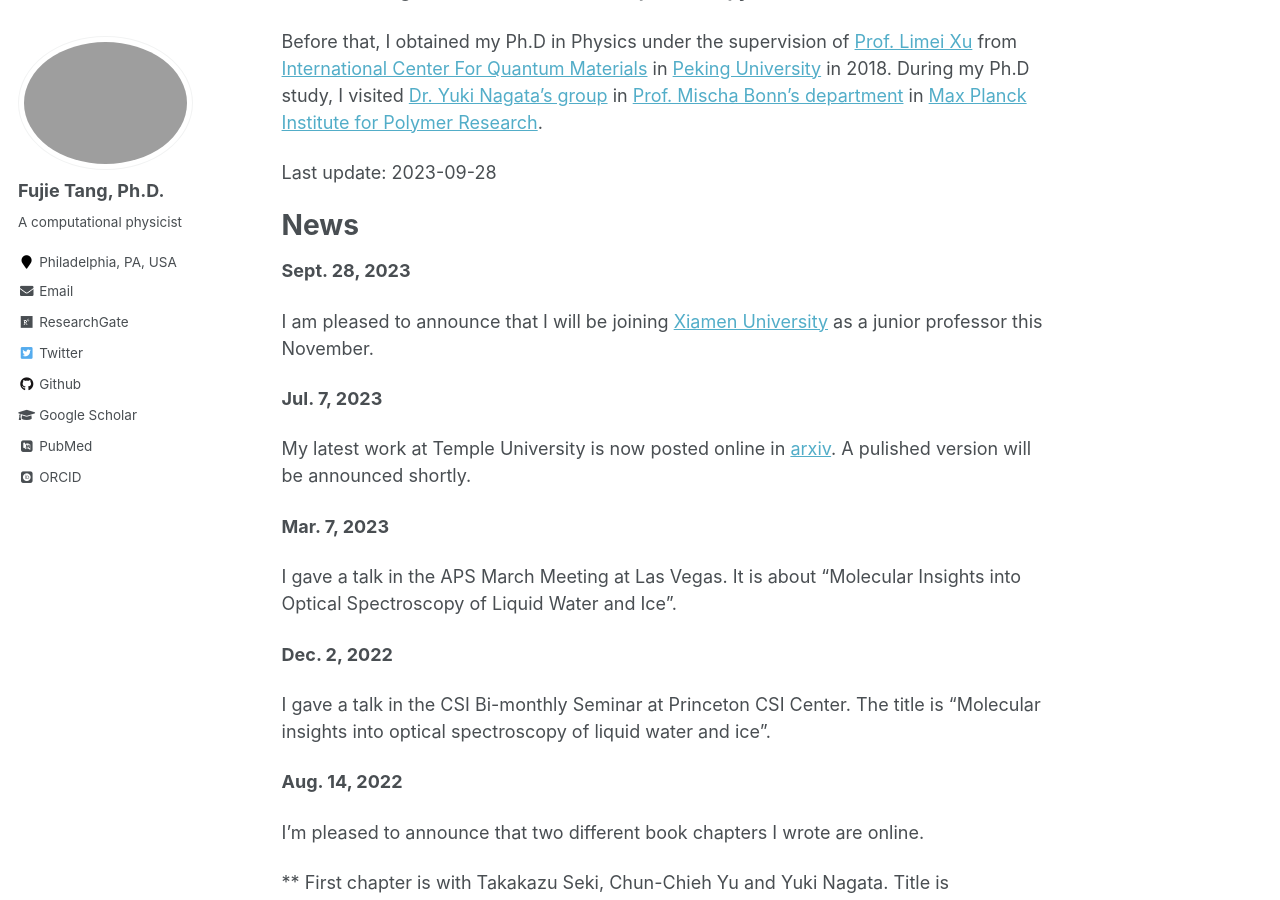
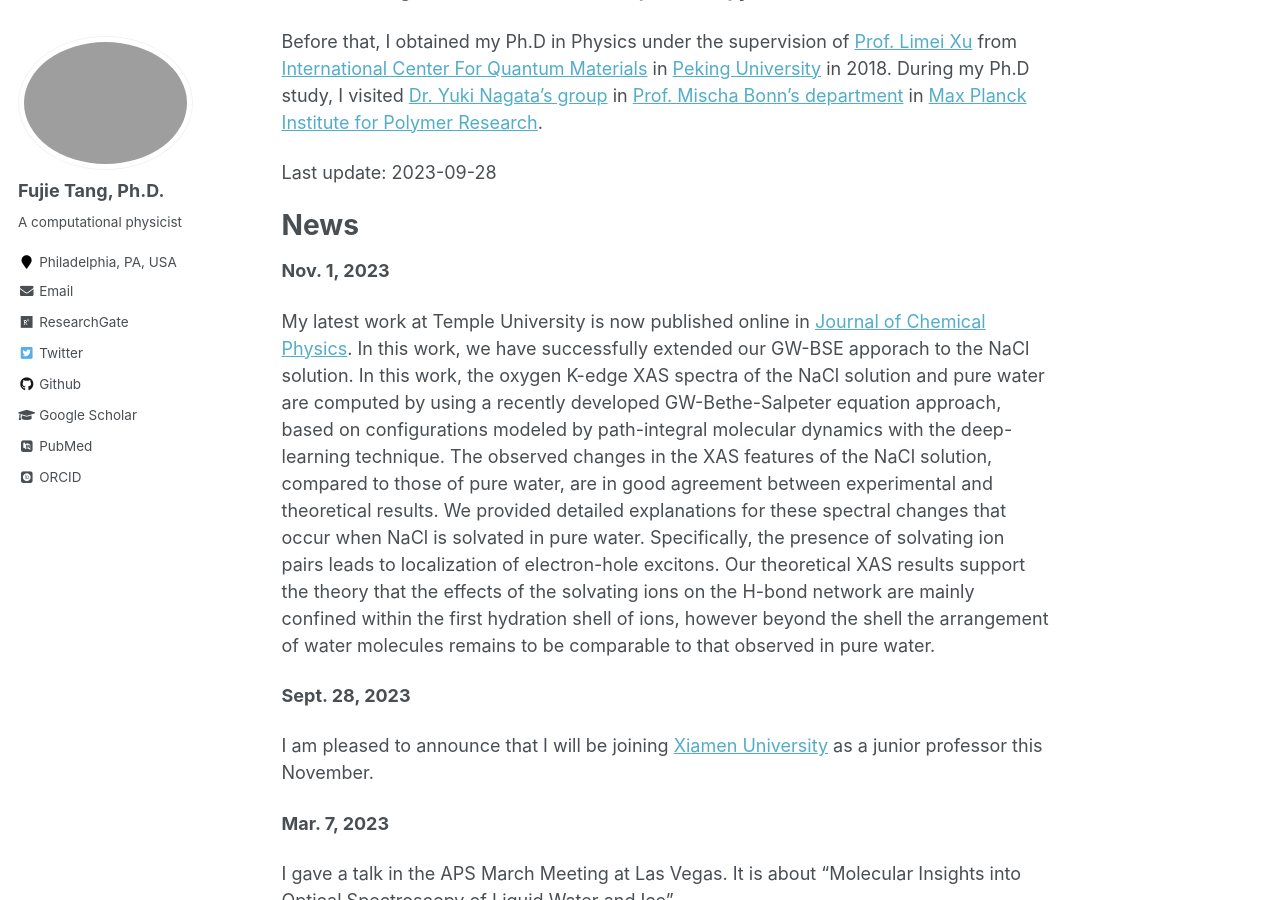
Before and after one commit to fujiepku/fujiepku.github.io, a Jekyll site: the page built from _pages/about.md, in a window 1280 px wide and 900 px high, scrolled down 237 px. Built offline with Jekyll 4.4.1, drawn with Linux system fonts in a browser that asks for light colours; some web fonts are replaced.

Commit message:
Update about.md

```diff
--- a/_pages/about.md
+++ b/_pages/about.md
@@ -16,14 +16,15 @@ Last update: 2023-09-28
 
 News
 ======
+**Nov. 1, 2023**
+
+My latest work at Temple University is now published online in [Journal of Chemical Physics](https://doi.org/10.1063/5.0167999). In this work, we have successfully extended our GW-BSE apporach to the NaCl solution. In this work, the oxygen K-edge XAS spectra of the NaCl solution and pure water are computed by using a recently developed GW-Bethe-Salpeter equation approach, based on configurations modeled by path-integral molecular dynamics with the deep-learning technique. The observed changes in the XAS features of the NaCl solution, compared to those of pure water, are in good agreement between experimental and theoretical results. We provided detailed explanations for these spectral changes that occur when NaCl is solvated in pure water. Specifically, the presence of solvating ion pairs leads to localization of electron-hole excitons. Our theoretical XAS results support the theory that the effects of the solvating ions on the H-bond network are mainly confined within the first hydration shell of ions, however beyond the shell the arrangement of water molecules remains to be comparable to that observed in pure water.
+
+
+
 **Sept. 28, 2023**
 
 I am pleased to announce that I will be joining [Xiamen University](https://www.xmu.edu.cn/) as a junior professor this November.
-
-
-**Jul. 7, 2023**
-
-My latest work at Temple University is now posted online in [arxiv](https://arxiv.org/abs/2307.08215). A pulished version will be announced shortly.
 
 
 **Mar. 7, 2023**
```
